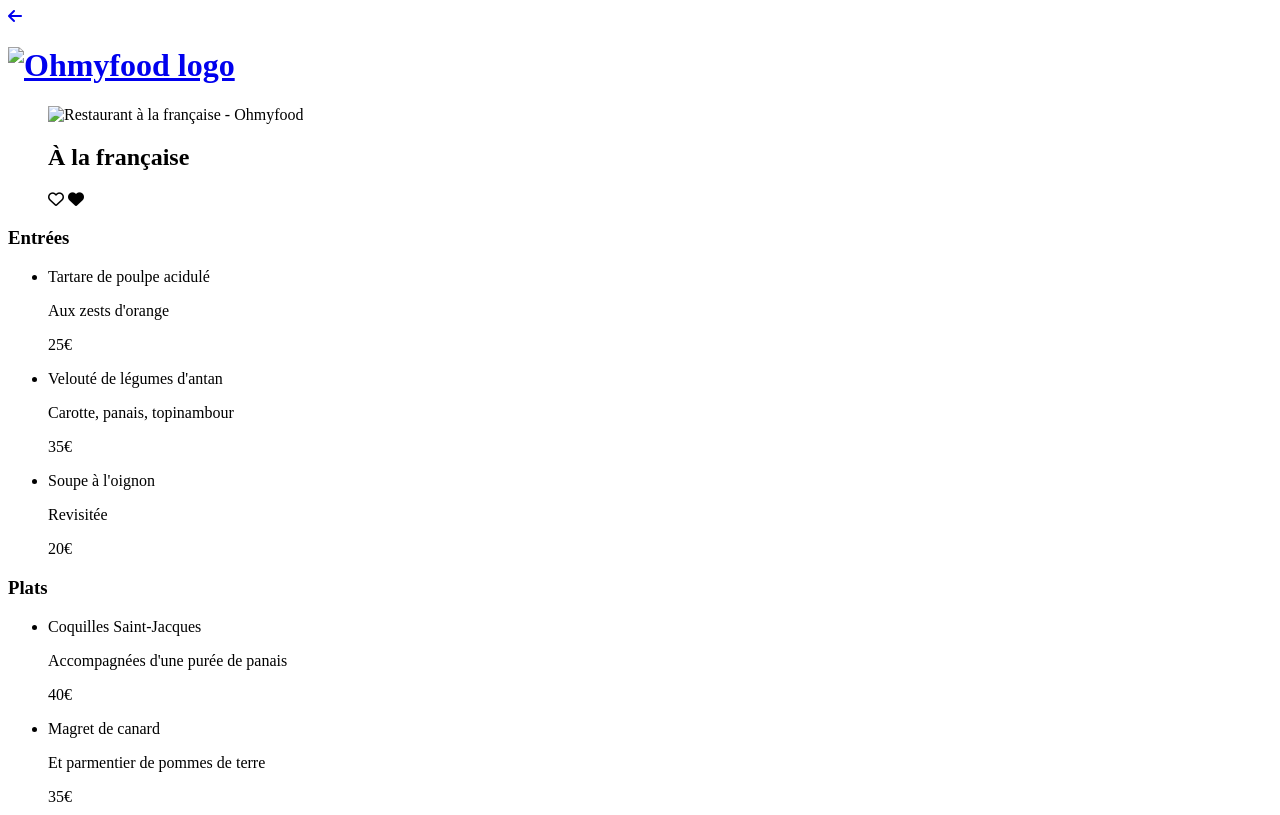
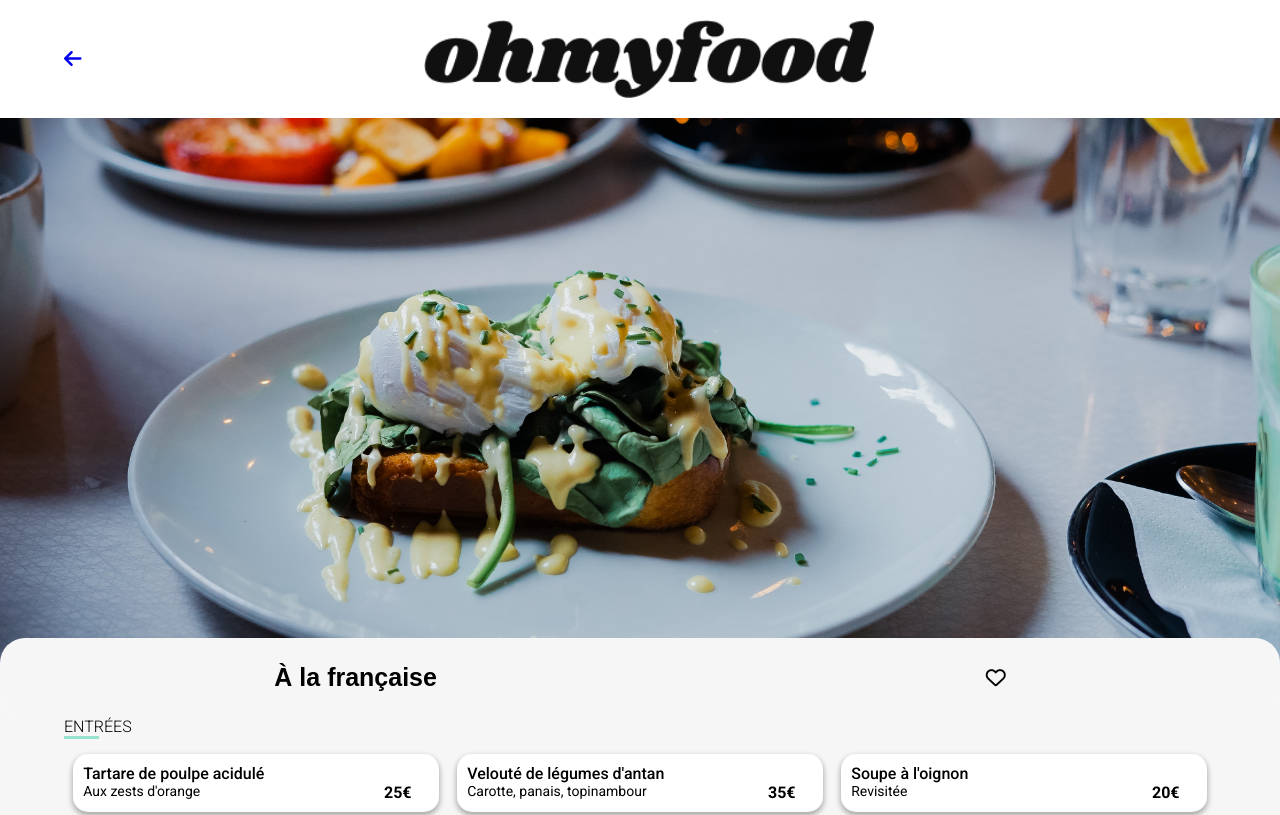
Before and after one commit to FrSenpai/AlexandreParjouet_3_31052021, a website: page src/components/french_menu.html in a window 1280 px wide. Shown: the top 815 px of the page. Drawn offline with Linux system fonts and the light colour scheme; files that its build step writes are made by us from their sources; the site is published under a folder, as on GitHub Pages, so addresses that start at the root find nothing; files whose address does not match are found by name; a web font is replaced by a local one.

Commit message:
fix link french menu page

```diff
--- a/src/components/french_menu.html
+++ b/src/components/french_menu.html
@@ -4,7 +4,7 @@
     <meta charset="UTF-8">
     <meta http-equiv="X-UA-Compatible" content="IE=edge">
     <meta name="viewport" content="width=device-width, initial-scale=1.0">
-    <link rel="stylesheet" type="text/css" href="/src/public/css/style.css">
+    <link rel="stylesheet" type="text/css" href="src/public/css/style.css">
     <script src="https://kit.fontawesome.com/c5d99bbc6c.js" crossorigin="anonymous"></script>
     <link rel="preconnect" href="https://fonts.gstatic.com">
     <link href="https://fonts.googleapis.com/css2?family=Roboto:wght@100;300;400;500;700&display=swap" rel="stylesheet">
@@ -15,7 +15,7 @@
     <header>
         <a href="/index.html"><i class="fas fa-arrow-left"></i></a>
 
-        <h1> <a href="/index.html"><img src="/src/public/img/ohmyfood.png" alt="Ohmyfood logo"></a> </h1>
+        <h1> <a href="/index.html"><img src="src/public/img/ohmyfood.png" alt="Ohmyfood logo"></a> </h1>
     </header>
     <!-- <div id="ctnLoading">
             <div id="loading"></div>
@@ -25,7 +25,7 @@
         <section class="menuBanner">
             <figure>
                 <div class="ctnBanner">
-                    <img src="/src/public/img/restaurants/toa-heftiba-DQKerTsQwi0-unsplash.jpg" alt="Restaurant à la française - Ohmyfood">
+                    <img src="src/public/img/restaurants/toa-heftiba-DQKerTsQwi0-unsplash.jpg" alt="Restaurant à la française - Ohmyfood">
                 </div>
 
                 <figcaption>
```
